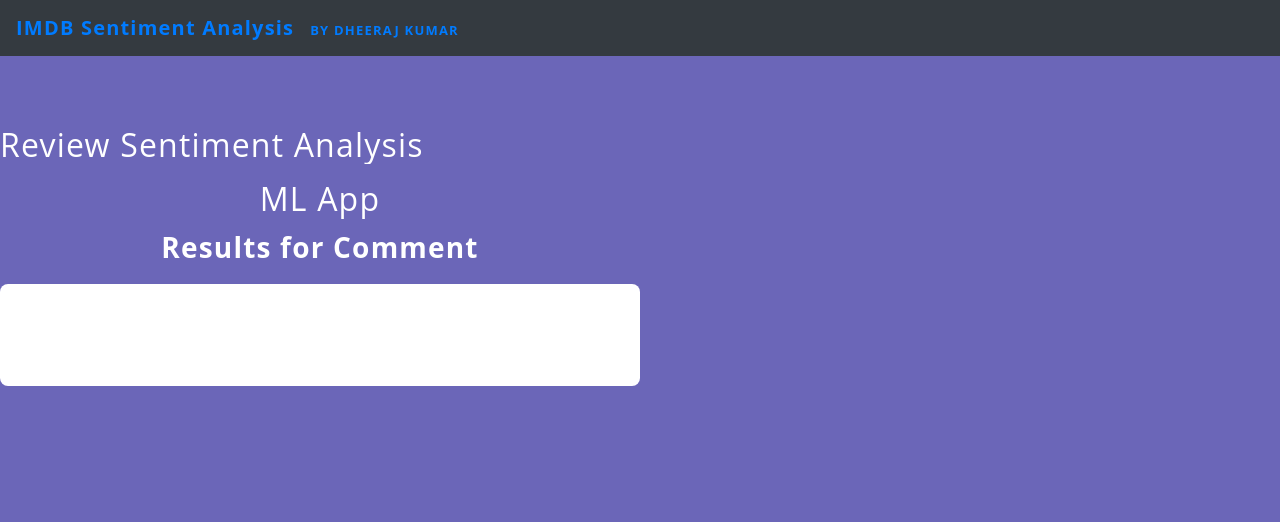
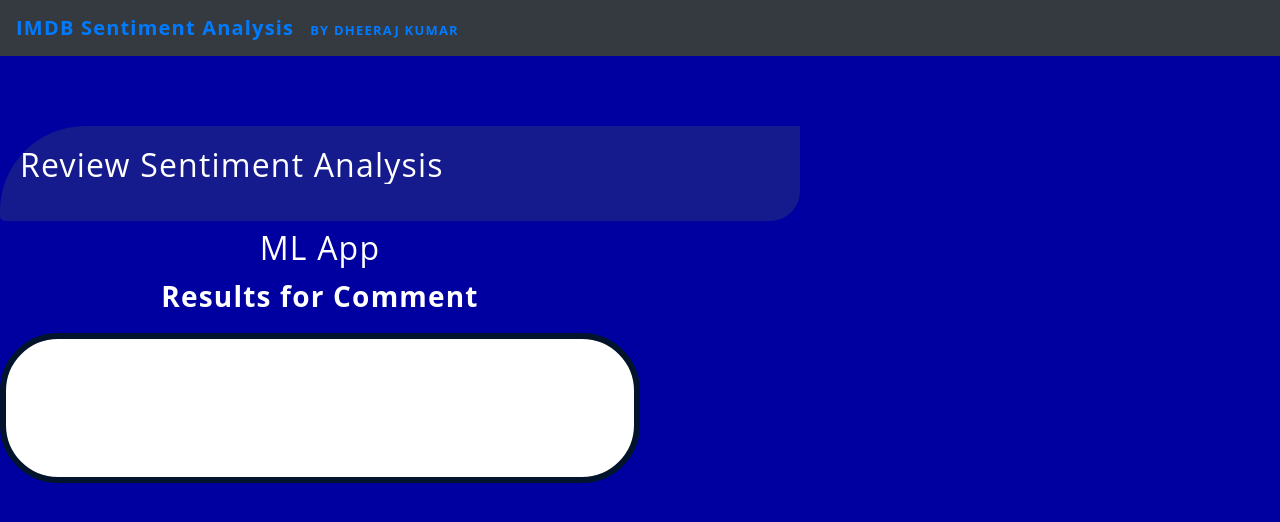
Before and after one commit to DheerajKumar97/Imdb-Sentiment-Analysis-Flask-Deployment--Heroku, a Flask app: template templates/result.html in a window 1280 px wide. Shown: the top 522 px of the page. Run offline with Flask 2, Linux system fonts and the light colour scheme; the template is opened without the code that fills it, so the values that code supplies are empty; parts of the project's set-up code (start-up, migrations or seed data) failed here and were passed over; some libraries are stand-ins or nearby versions.

Commit message:
Update result.html

```diff
--- a/templates/result.html
+++ b/templates/result.html
@@ -35,7 +35,7 @@ body {
 	width: 100%;
 	height:10%;
 	font-family: 'Open Sans', sans-serif;
-	background: #6b66b8;
+	background: #0000A0;
 	color: #fff;
 	font-size: 28px;
 	text-align:center;
@@ -60,11 +60,29 @@ body {
 </nav>
 <br>
 </div>
+<style>
+#ip3 {
+    border-radius: 85px 0px 30px 5px;
+    background: #151B8D;
+    padding: 20px;
+    width: 800px;
+    height: 95px;
+}
 
+</style>
+<style>
+#ip4 {
+    border-radius: 45px 70px 40px;
+    border: 6px solid #02142B;
+    padding: 20px;
+    width: 400px;
+    height: 150px;
+}
+</style>
 <body>
 
 <br><br>
-<h2><marquee BEHAVIOR=ALTERNATE direction = "right">Review Sentiment Analysis</marquee></h2>
+<h2 id="ip3"><marquee BEHAVIOR=ALTERNATE direction = "right">Review Sentiment Analysis</marquee></h2>
 
 	</div>
 
@@ -78,7 +96,7 @@ body {
 </div>
 
 	<p style="color:white;font-size:20;text-align: center;"><b>Results for Comment</b></p>
-	<div class="results" "w3-container w3-card " style= "border-radius:8px;background-color:white;padding:30px;width: auto;">">
+	<div class="results" "w3-container w3-card " style= "border-radius:58px;background-color:white;padding:40px;width: auto;" id="ip4">
 
 	{% if prediction == 1%}
 	<h2 style="color:blue;">Positive  Review (Movie is good) </h2>
```
